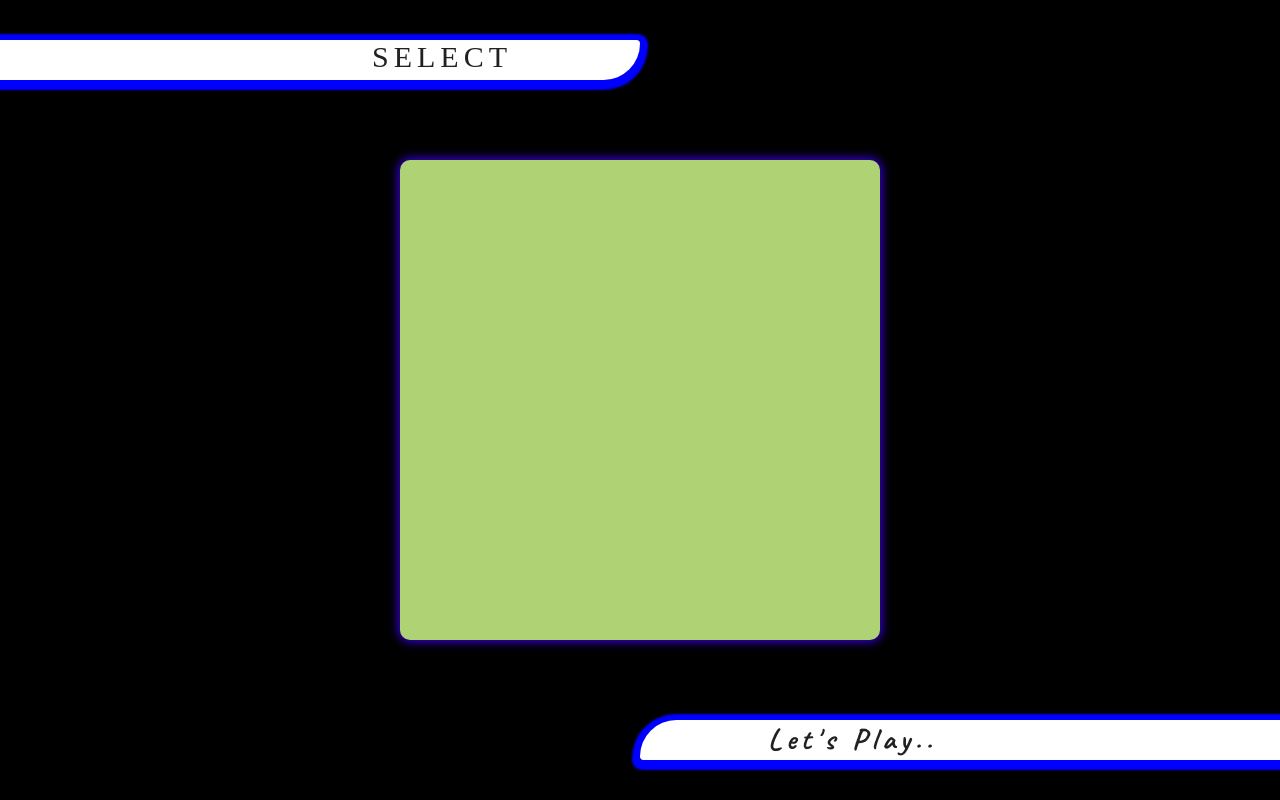
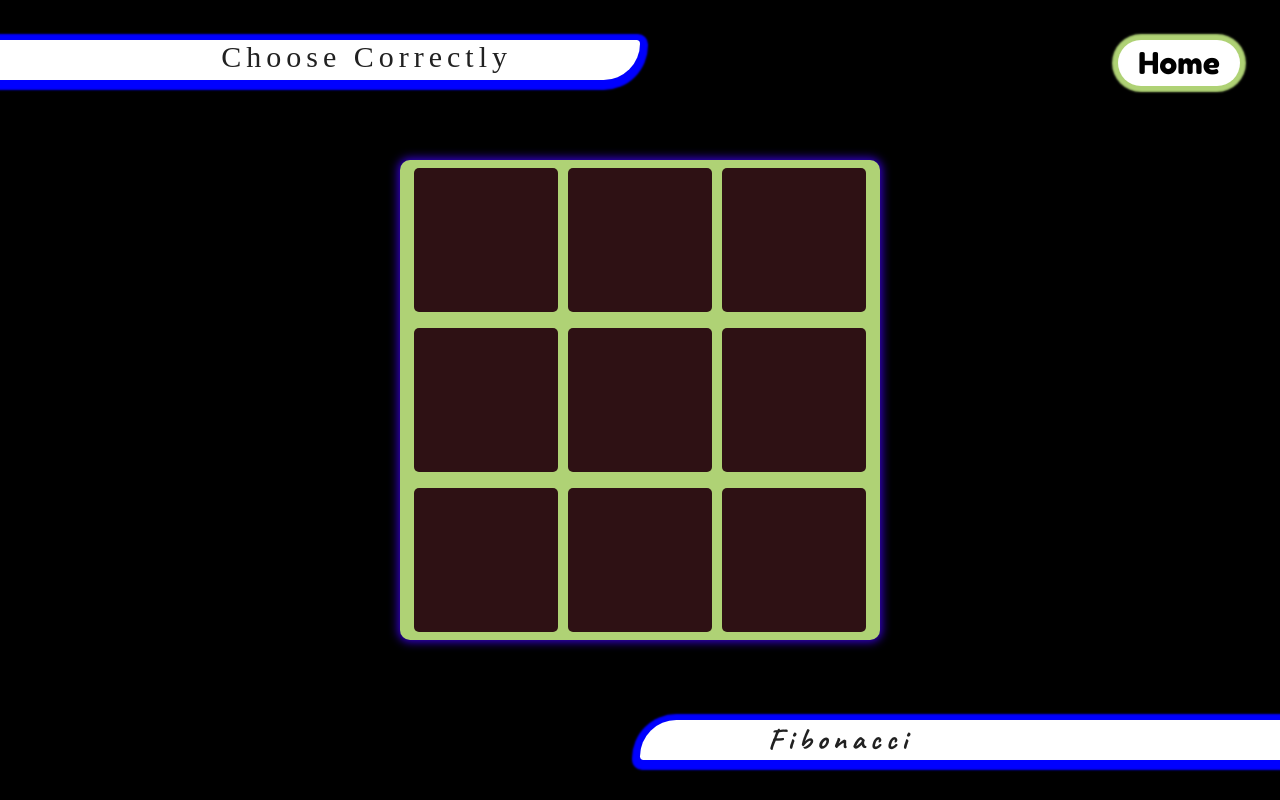
Before and after one commit to NeetishBamotraa/thebox, a React (Create React App) app: page / in a window 1280 px wide. Both pictures are taken after a click on the element "Fibonacci Series". Built offline with nearby package versions, Linux system fonts and the light colour scheme; a web font is replaced by a local one.

Commit message:
2 files modified

```diff
--- a/src/App.js
+++ b/src/App.js
@@ -6,8 +6,21 @@ export default function App() {
 
   return (
     <div className="mainbg">
-      <div className="main-style-bar-up">SELECT</div>
-      <div className="main-style-bar-down">Let's Play..</div>
+      <div className="homebtn" onClick={() => setopt1('d')}>
+        Home
+      </div>
+      <div className="main-style-bar-up">
+        {opt1 === 'd' && <span>SELECT</span>}
+        {opt1 === 'a' && <span>Choose Correctly</span>}
+        {opt1 === 'b' && <span>Choose Correctly</span>}
+        {opt1 === 'c' && <span>Choose Correctly</span>}
+      </div>
+      <div className="main-style-bar-down">
+        {opt1 === 'd' && <span>Let's Play..</span>}
+        {opt1 === 'a' && <span>Fibonacci</span>}
+        {opt1 === 'b' && <span>Arithmetic</span>}
+        {opt1 === 'c' && <span>Geometric</span>}
+      </div>
       {opt1 === 'd' && (
         <div className="center-box">
           <div onClick={() => setopt1('a')} className="first-options-bar1">
@@ -21,7 +34,19 @@ export default function App() {
           </div>
         </div>
       )}
-      {opt1 === 'a' && <div className="center-box"></div>}
+      {opt1 === 'a' && (
+        <div className="center-box">
+          <div className="small-box"></div>
+          <div className="small-box"></div>
+          <div className="small-box"></div>
+          <div className="small-box"></div>
+          <div className="small-box"></div>
+          <div className="small-box"></div>
+          <div className="small-box"></div>
+          <div className="small-box"></div>
+          <div className="small-box"></div>
+        </div>
+      )}
     </div>
   );
 }
--- a/src/style.css
+++ b/src/style.css
@@ -8,6 +8,9 @@ font-family: 'Zen Dots', cursive; */
 
 @import url('https://fonts.googleapis.com/css2?family=Sacramento&display=swap');
 /* font-family: 'Sacramento', cursive; */
+
+@import url('https://fonts.googleapis.com/css2?family=Fredoka+One&display=swap');
+/* font-family: 'Fredoka One', cursive; */
 
 * {
   box-sizing: border-box;
@@ -23,6 +26,19 @@ font-family: 'Zen Dots', cursive; */
   position: absolute;
   top: 0;
   left: 0;
+}
+
+.homebtn {
+  position: absolute;
+  top: 40px;
+  right: 40px;
+  font-size: 30px;
+  background-color: white;
+  padding: 5px 20px;
+  border-radius: 50px;
+  cursor: pointer;
+  font-family: 'Fredoka One', cursive;
+  box-shadow: 0 0 2px 6px #afd275;
 }
 
 .main-style-bar-up {
@@ -85,12 +101,16 @@ font-family: 'Zen Dots', cursive; */
   box-shadow: 0 0 10px 2px #3500d3;
   border-radius: 10px;
   background-color: #afd275;
+  display: flex;
+  flex-wrap: wrap;
+  justify-content: center;
+  align-items: center;
+  /* padding: 1% 0; */
 }
 
 .first-options-bar1 {
   width: 96%;
   height: 30%;
-  margin: 2.5% 2%;
   background-color: #1f2833;
   border-radius: 5px;
   cursor: pointer;
@@ -103,6 +123,23 @@ font-family: 'Zen Dots', cursive; */
   font-size: min(5vh, 5vw);
 }
 
-.first-options-bar1:hover {
+.first-options-bar1:hover,
+.small-box:hover {
   background-color: #0b0c10;
 }
+
+.small-box {
+  width: 30%;
+  height: 30%;
+  margin: 0 1%;
+  background-color: #2e1114;
+  border-radius: 5px;
+  cursor: pointer;
+  display: flex;
+  justify-content: center;
+  align-items: center;
+  transition-duration: 0.3s;
+  font-family: 'Sacramento', cursive;
+  color: white;
+  font-size: min(5vh, 5vw);
+}
```
